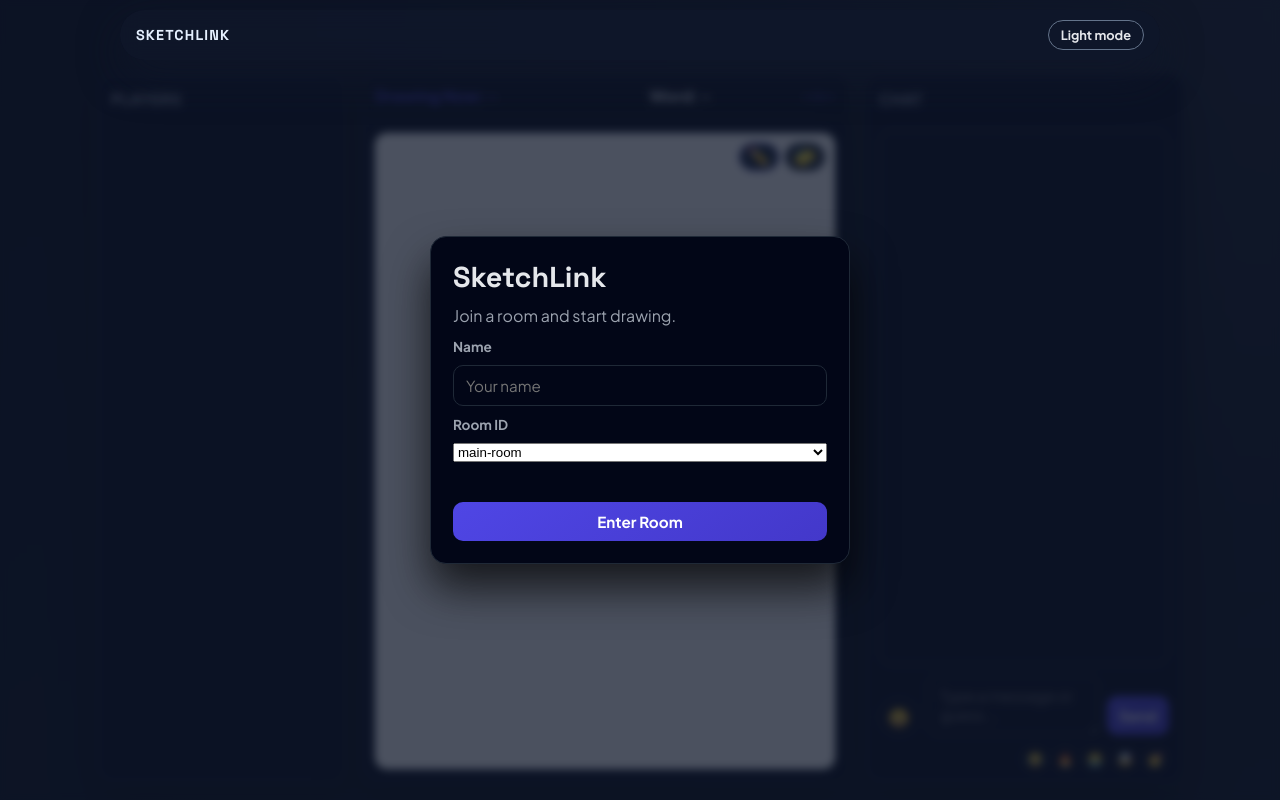
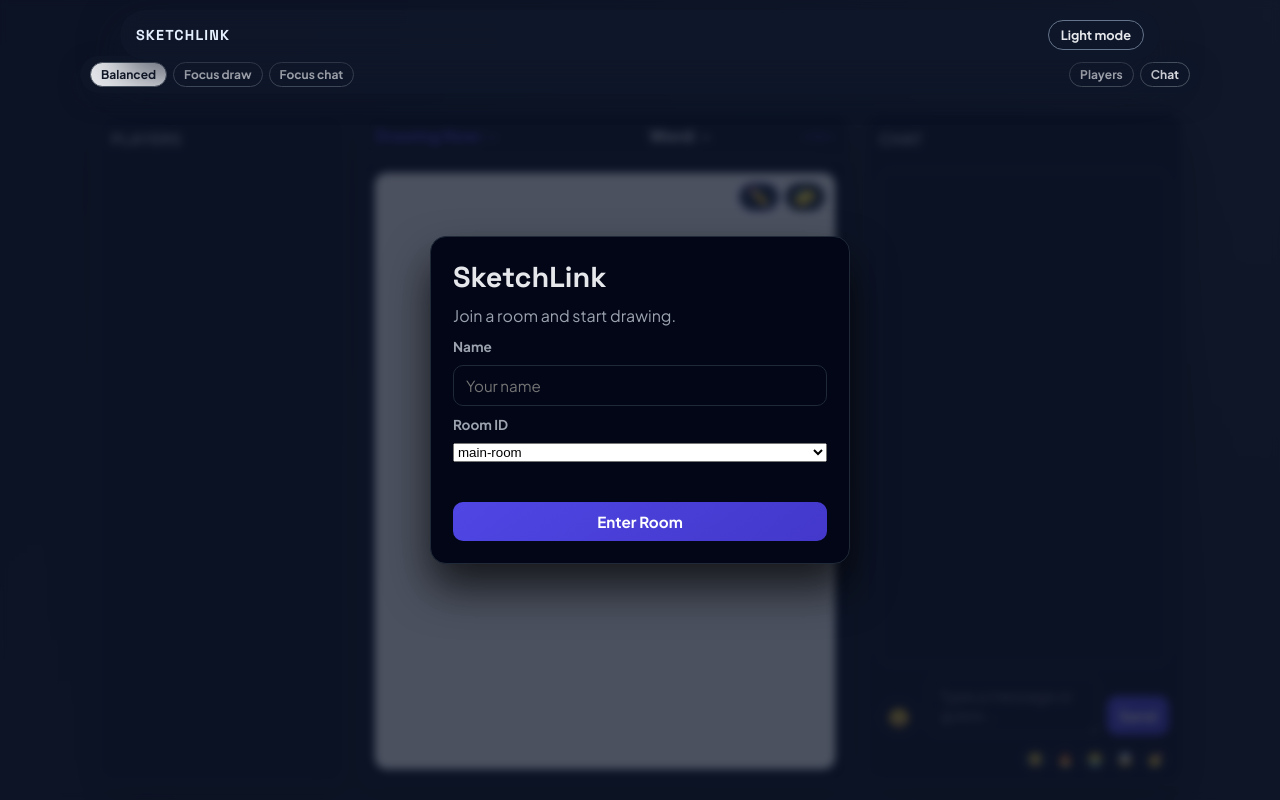
Before and after one commit to ShiyadChathoth/SketchLink, a website: page index.html in a window 1280 px wide. Both pictures are taken after a click on the button "Dark mode". Drawn offline with nearby package versions, Linux system fonts and the light colour scheme.

Commit message:
Add layout presets and hide/show controls for panels

```diff
--- a/index.html
+++ b/index.html
@@ -52,12 +52,21 @@
     </div>
 
     <div class="app-shell">
-      <aside class="panel players-panel">
+      <div class="layout-toolbar">
+        <button id="layoutBalanced" class="layout-btn active" type="button">Balanced</button>
+        <button id="layoutFocusDraw" class="layout-btn" type="button">Focus draw</button>
+        <button id="layoutFocusChat" class="layout-btn" type="button">Focus chat</button>
+        <div class="layout-spacer"></div>
+        <button id="togglePlayers" class="toggle-panel-btn" type="button">Players</button>
+        <button id="toggleChat" class="toggle-panel-btn" type="button">Chat</button>
+      </div>
+
+      <aside class="panel players-panel" id="playersPanel">
         <h2>Players</h2>
         <ul id="playerList" class="player-list"></ul>
       </aside>
 
-      <main class="panel canvas-panel">
+      <main class="panel canvas-panel" id="canvasPanel">
         <header class="round-header">
           <div id="drawingNow" class="drawing-now">Drawing Now: -</div>
           <div id="wordHint" class="word-hint">Word: -</div>
@@ -76,7 +85,7 @@
         </div>
       </main>
 
-      <aside class="panel chat-panel">
+      <aside class="panel chat-panel" id="chatPanel">
         <h2>Chat</h2>
         <div id="messages" class="messages"></div>
         <form id="guessForm" class="guess-form">
--- a/script.js
+++ b/script.js
@@ -33,6 +33,13 @@ const guessInput = document.getElementById("guessInput");
 const quickReactions = document.getElementById("quickReactions");
 const emojiToggle = document.getElementById("emojiToggle");
 const emojiPicker = document.getElementById("emojiPicker");
+
+const appShell = document.querySelector(".app-shell");
+const layoutBalancedBtn = document.getElementById("layoutBalanced");
+const layoutFocusDrawBtn = document.getElementById("layoutFocusDraw");
+const layoutFocusChatBtn = document.getElementById("layoutFocusChat");
+const togglePlayersBtn = document.getElementById("togglePlayers");
+const toggleChatBtn = document.getElementById("toggleChat");
 
 const ctx = canvas.getContext("2d");
 
@@ -673,6 +680,44 @@ if (penToolBtn && eraserToolBtn) {
   updateToolButtons();
 }
 
+if (appShell && layoutBalancedBtn && layoutFocusDrawBtn && layoutFocusChatBtn) {
+  const clearLayoutClasses = () => {
+    appShell.classList.remove("layout-focus-draw", "layout-focus-chat");
+    layoutBalancedBtn.classList.remove("active");
+    layoutFocusDrawBtn.classList.remove("active");
+    layoutFocusChatBtn.classList.remove("active");
+  };
+
+  layoutBalancedBtn.addEventListener("click", () => {
+    clearLayoutClasses();
+    layoutBalancedBtn.classList.add("active");
+  });
+
+  layoutFocusDrawBtn.addEventListener("click", () => {
+    clearLayoutClasses();
+    appShell.classList.add("layout-focus-draw");
+    layoutFocusDrawBtn.classList.add("active");
+  });
+
+  layoutFocusChatBtn.addEventListener("click", () => {
+    clearLayoutClasses();
+    appShell.classList.add("layout-focus-chat");
+    layoutFocusChatBtn.classList.add("active");
+  });
+}
+
+if (appShell && togglePlayersBtn) {
+  togglePlayersBtn.addEventListener("click", () => {
+    appShell.classList.toggle("hide-players");
+  });
+}
+
+if (appShell && toggleChatBtn) {
+  toggleChatBtn.addEventListener("click", () => {
+    appShell.classList.toggle("hide-chat");
+  });
+}
+
 messagesEl.addEventListener("click", (evt) => {
   const target = evt.target;
   if (!(target instanceof HTMLElement)) return;
--- a/style.css
+++ b/style.css
@@ -100,12 +100,79 @@ body.dark-mode .top-bar {
 
 .app-shell {
   height: 100vh;
-  padding: 72px 16px 16px;
+  padding: 112px 16px 16px;
   display: grid;
   grid-template-columns: 250px minmax(360px, 1fr) 320px;
   gap: 14px;
   width: min(1120px, 100%);
   margin: 0 auto;
+}
+
+/* Layout toolbar */
+
+.layout-toolbar {
+  position: fixed;
+  top: 56px;
+  left: 50%;
+  transform: translateX(-50%);
+  width: min(1120px, 100% - 16px);
+  display: flex;
+  align-items: center;
+  gap: 6px;
+  padding: 6px 10px;
+  border-radius: 999px;
+  background: rgba(15, 23, 42, 0.9);
+  color: #e5e7eb;
+  z-index: 24;
+  box-shadow: 0 8px 20px rgba(15, 23, 42, 0.5);
+}
+
+body.dark-mode .layout-toolbar {
+  background: rgba(15, 23, 42, 0.95);
+}
+
+.layout-btn,
+.toggle-panel-btn {
+  border-radius: 999px;
+  padding: 4px 10px;
+  font-size: 0.75rem;
+  border: 1px solid #4b5563;
+  background: transparent;
+  color: #e5e7eb;
+  cursor: pointer;
+}
+
+.layout-btn.active {
+  background: #e5e7eb;
+  color: #111827;
+}
+
+.layout-spacer {
+  flex: 1;
+}
+
+.app-shell.layout-focus-draw {
+  grid-template-columns: 180px minmax(480px, 1.5fr) 260px;
+}
+
+.app-shell.layout-focus-chat {
+  grid-template-columns: 220px 1fr 380px;
+}
+
+.app-shell.hide-players #playersPanel {
+  display: none;
+}
+
+.app-shell.hide-players {
+  grid-template-columns: minmax(360px, 1.4fr) 360px;
+}
+
+.app-shell.hide-chat #chatPanel {
+  display: none;
+}
+
+.app-shell.hide-chat {
+  grid-template-columns: 260px minmax(440px, 1.6fr);
 }
 
 .panel {
@@ -737,6 +804,12 @@ body.dark-mode .login-card label {
       "chat chat";
   }
 
+  .layout-toolbar {
+    top: 52px;
+    padding: 4px 8px;
+    flex-wrap: wrap;
+  }
+
   .players-panel {
     grid-area: players;
   }
@@ -760,8 +833,13 @@ body.dark-mode .login-card label {
       "canvas"
       "players"
       "chat";
-    padding: 72px 8px 8px;
+    padding: 112px 8px 8px;
     row-gap: 10px;
+  }
+
+  .layout-toolbar {
+    top: 56px;
+    font-size: 0.7rem;
   }
 
   .canvas-panel {
```
